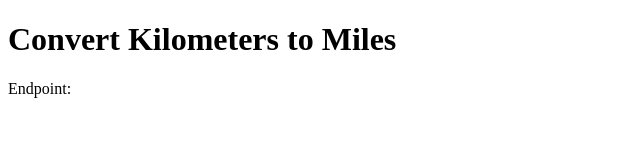
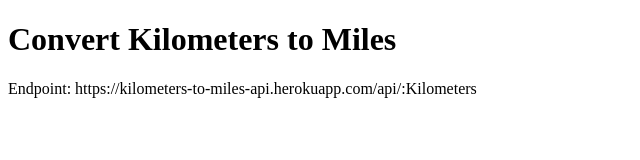
Before and after one commit to ctrich/kilometer-to-mile-api, a website: page index.html in a window 1280 px wide. Shown: the whole page, without its empty margins (0-640 px from the left). Drawn offline with Linux system fonts and the light colour scheme.

Commit message:
added endpoint to html

```diff
--- a/index.html
+++ b/index.html
@@ -8,6 +8,6 @@
 </head>
 <body>
     <h1>Convert Kilometers to Miles</h1>
-    <span>Endpoint:
+    <span>Endpoint: https://kilometers-to-miles-api.herokuapp.com/api/:Kilometers</span>
 </body>
 </html>
```
